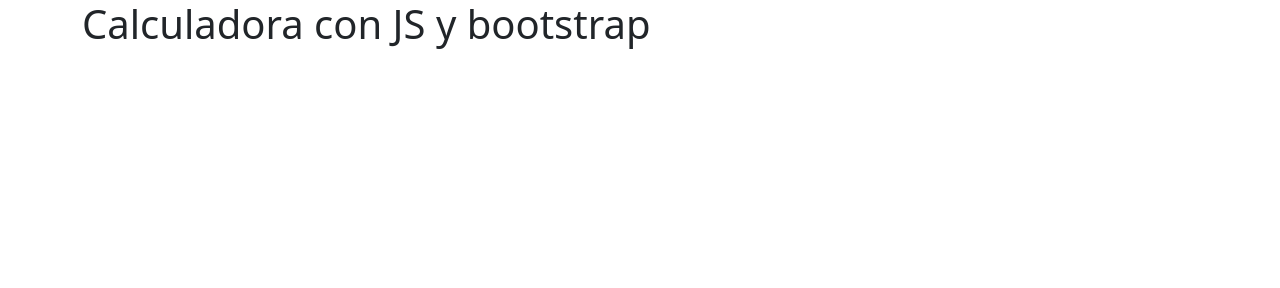
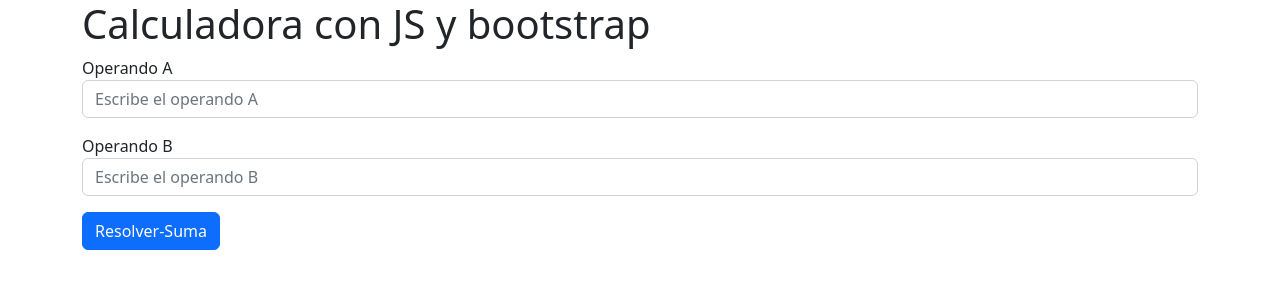
Before and after one commit to Luisito2178/Calculadora-Js-Bootstrap, a plain HTML site: page index.html in a window 1280 px wide. Drawn offline with nearby package versions, Linux system fonts and the light colour scheme.

Commit message:
Agregando el HTML a la calculadora

```diff
--- a/index.html
+++ b/index.html
@@ -5,11 +5,22 @@
     <meta name="viewport" content="width=device-width, initial-scale=1">
     <title>Calculadora con JS y BOOSTSTRAP</title>
     <link href="https://cdn.jsdelivr.net/npm/bootstrap@5.2.2/dist/css/bootstrap.min.css" rel="stylesheet" integrity="sha384-Zenh87qX5JnK2Jl0vWa8Ck2rdkQ2Bzep5IDxbcnCeuOxjzrPF/et3URy9Bv1WTRi" crossorigin="anonymous">
-  </head>
+    <link rel="stylesheet" href="css/styles.css">
+    </head>
   <body>
     <div class="container">
         <h1>Calculadora con JS y bootstrap</h1>
-
+        <form id="forma">
+            <div class="mb-3"><!--Uso de Boostrap-->
+                <label for="operandoA">Operando A</label>
+                <input type="number" class="form-control" placeholder="Escribe el operando A" id="operandoA">
+            </div>
+            <div class="mb-3">
+                <label for="operandoB">Operando B</label>
+                <input type="number" class="form-control" placeholder="Escribe el operando B" id="operandoB">
+            </div>
+            <button type="submit" class="btn btn-primary mb-3" onclick="sumar()">Resolver-Suma</button>
+        </form>
     </div>
     <script src="https://cdn.jsdelivr.net/npm/bootstrap@5.2.2/dist/js/bootstrap.bundle.min.js" integrity="sha384-OERcA2EqjJCMA+/3y+gxIOqMEjwtxJY7qPCqsdltbNJuaOe923+mo//f6V8Qbsw3" crossorigin="anonymous"></script>
     <script src="js/app.js"></script>
```
